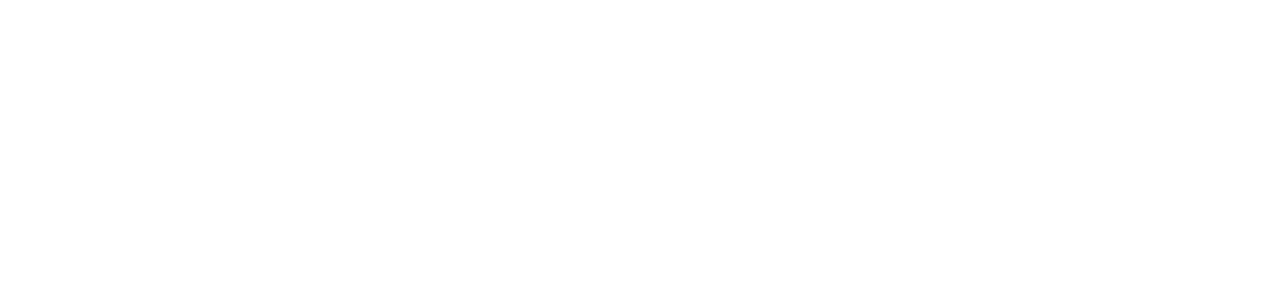
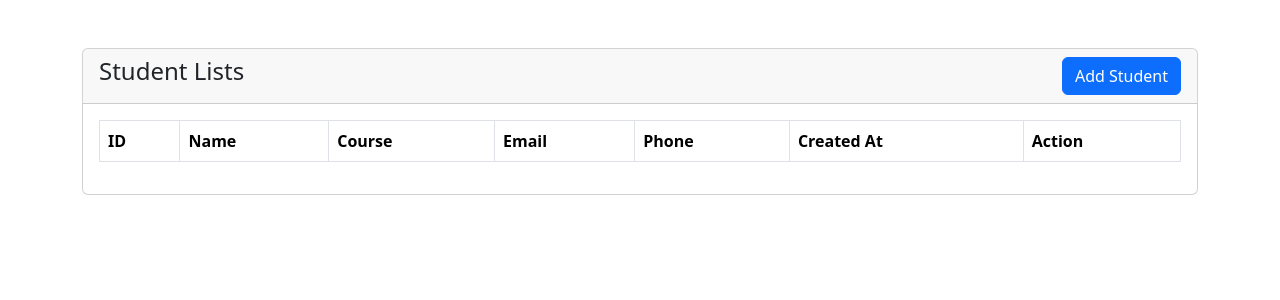
Before and after one commit to chaesthetics/NuxtCrud, a Nuxt app in the folder frontend/: page /students in a window 1280 px wide. Before the commit this address had no page. Shown: the top 300 px of the page. Built offline with nearby package versions, Linux system fonts and the light colour scheme.

Commit message:
issue/#14 Backend Done

```diff
--- a/frontend/components/TheHeader.vue
+++ b/frontend/components/TheHeader.vue
@@ -22,6 +22,9 @@
         <li class="nav-item">
           <NuxtLink class="nav-link active" to="/contact-page">Contact</NuxtLink>
         </li>
+        <li class="nav-item">
+          <NuxtLink class="nav-link active" to="/students">Students</NuxtLink>
+        </li>
       </ul>
     </div>
   </div>
--- a/frontend/pages/students/create.vue
+++ b/frontend/pages/students/create.vue
@@ -42,7 +42,7 @@ const saveStudent = async() => {
             <div class="card-header">
                 <h4>
                     Add Student
-                    <NuxtLink class="btn btn-danger float-end" to="/">Back</NuxtLink>
+                    <NuxtLink class="btn btn-danger float-end" to="/students">Back</NuxtLink>
                 </h4>
             </div>
                 <div class="card-body">
@@ -51,7 +51,7 @@ const saveStudent = async() => {
                 </div>
                 <form @submit.prevent="saveStudent" v-else>
                     <div class="mb-3">
-                        <label for="name"></label>
+                        <label for="name">Full name</label>
                         <input v-model="student.name" id="name" type="text" class="form-control"/>
                         <div v-if="validationError.value?.name">
                             <Validator :message="validationError.value.name[0]"/>
--- /dev/null
+++ b/frontend/pages/students/index.vue
@@ -0,0 +1,34 @@
+<script setup>
+
+</script>
+<template>
+<div class="container mt-5">
+    <div class="card">
+        <div class="card-header">
+            <h4>Student Lists
+                <NuxtLink to="/students/create" class="btn btn-primary float-end">Add Student</NuxtLink>
+            </h4>
+        </div>
+        <div class="card-body">
+            <table class="table table-striped table-bordered">
+                <thead>
+                    <tr>
+                        <th>ID</th>
+                        <th>Name</th>
+                        <th>Course</th>
+                        <th>Email</th>
+                        <th>Phone</th>
+                        <th>Created At</th>
+                        <th>Action</th>
+                    </tr>
+                </thead>
+                <tbody>
+
+                </tbody>
+            </table>
+        </div>
+    </div>
+</div>
+</template>
+
+<style></style>
```
